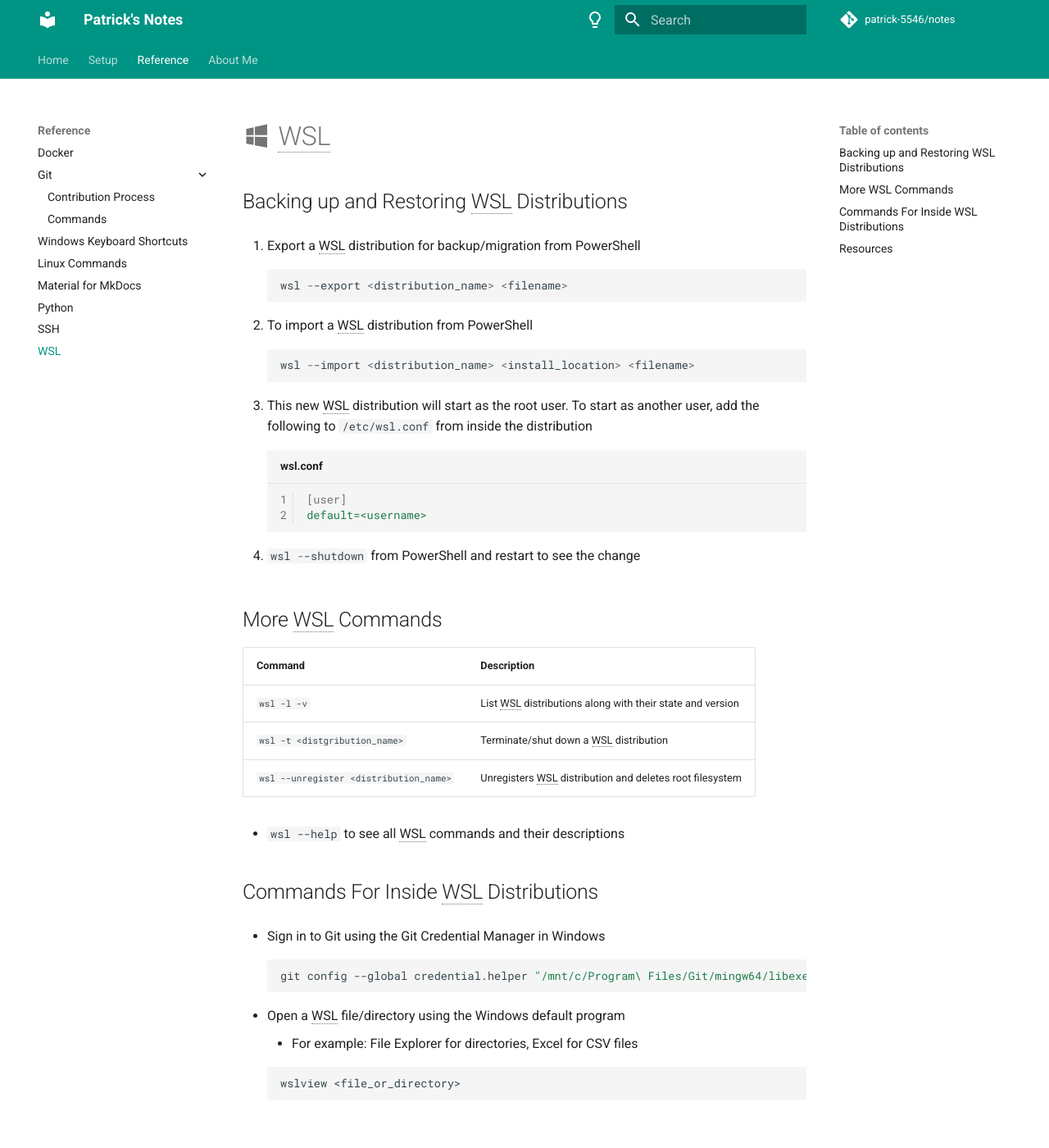
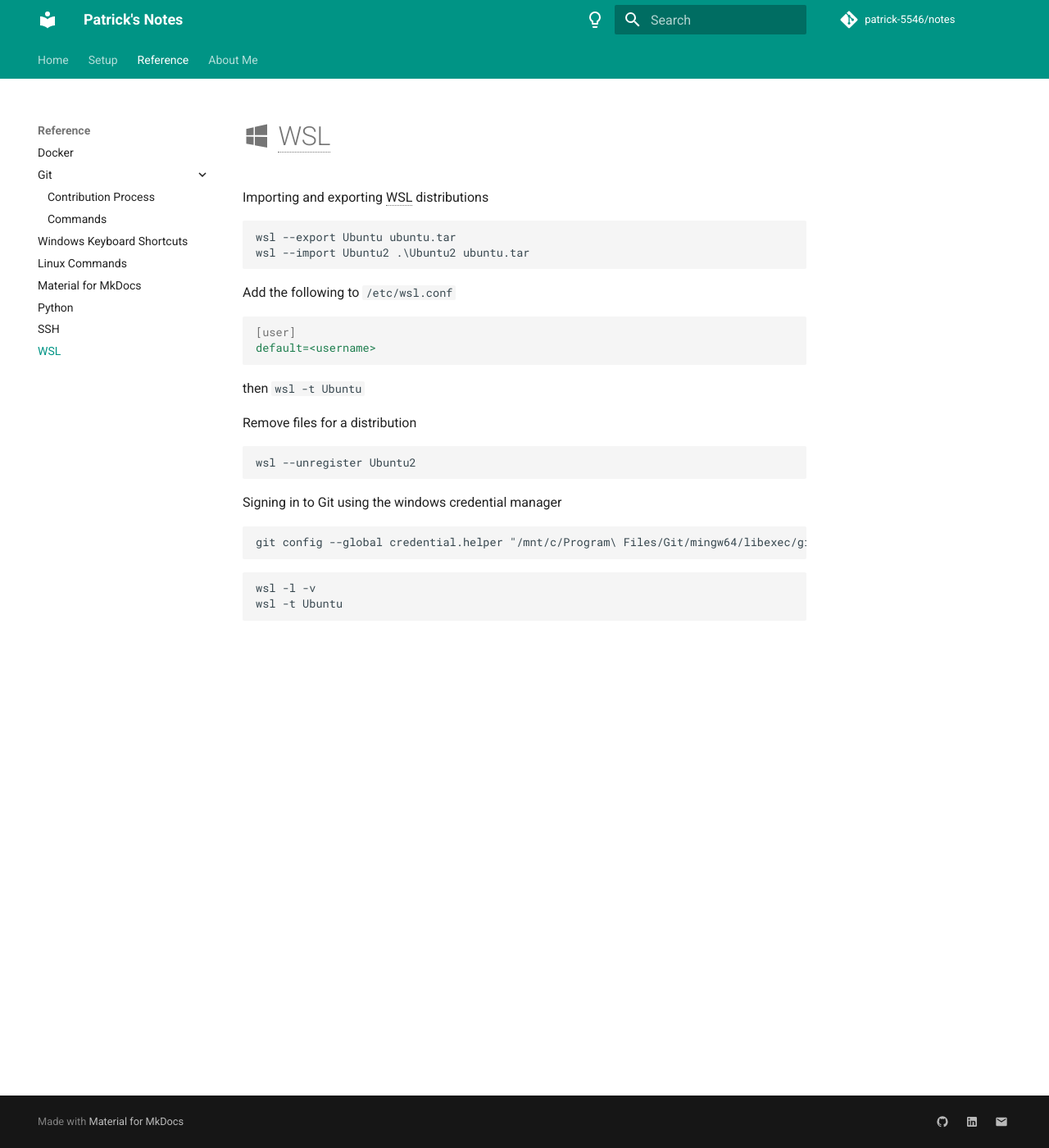
Before and after one commit to patrick-5546/notes, an MkDocs documentation site: the page built from docs/reference/wsl.md, in a window 1280 px wide and 1400 px high. Shown: the whole window at 82% size. Built offline with MkDocs 1.6.1 and Material for MkDocs 9.7.7, drawn with Linux system fonts in a browser that asks for light colours; comment, search, counter and statistics services are not loaded; some of the changed text lies outside the part shown.

Commit message:
Revert "Write WSL page"
This reverts commit 46a03fe99dcabd50b8219478eb13b92547e77ff9.

````diff
--- a/docs/reference/wsl.md
+++ b/docs/reference/wsl.md
@@ -1,58 +1,36 @@
 # :material-microsoft-windows: WSL
 
-## Backing up and Restoring WSL Distributions
+Importing and exporting WSL distributions
 
-1. Export a WSL distribution for backup/migration from PowerShell
+```
+wsl --export Ubuntu ubuntu.tar
+wsl --import Ubuntu2 .\Ubuntu2 ubuntu.tar
+```
 
-    ``` powershell
-    wsl --export <distribution_name> <filename>
-    ```
+Add the following to `/etc/wsl.conf`
 
-2. To import a WSL distribution from PowerShell
+``` yaml
+[user]
+default=<username>
+```
 
-    ``` powershell
-    wsl --import <distribution_name> <install_location> <filename>
-    ```
+then `wsl -t Ubuntu`
 
-3. This new WSL distribution will start as the root user. To start as another user, add the following to `/etc/wsl.conf` from inside the distribution
+Remove files for a distribution
 
-    ``` yaml linenums="1" title="wsl.conf"
-    [user]
-    default=<username>
-    ```
+```
+wsl --unregister Ubuntu2
+```
 
-4. `#!powershell wsl --shutdown` from PowerShell and restart to see the change
+Signing in to Git using the windows credential manager
 
-## More WSL Commands
+```
+git config --global credential.helper "/mnt/c/Program\ Files/Git/mingw64/libexec/git-core/git-credential-manager-core.exe"
+```
 
-| Command | Description |
-| ------- | ----------- |
-| `wsl -l -v` | List WSL distributions along with their state and version |
-| `wsl -t <distgribution_name>` | Terminate/shut down a WSL distribution |
-| `wsl --unregister <distribution_name>` | Unregisters WSL distribution and deletes root filesystem |
-
-- `wsl --help` to see all WSL commands and their descriptions
-
-## Commands For Inside WSL Distributions
-
-- Sign in to Git using the Git Credential Manager in Windows
-
-    ``` sh
-    git config --global credential.helper "/mnt/c/Program\ Files/Git/mingw64/libexec/git-core/git-credential-manager-core.exe"
-    ```
-
-- Open a WSL file/directory using the Windows default program
-    - For example: File Explorer for directories, Excel for CSV files
-
-    ``` sh
-    wslview <file_or_directory>
-    ```
-
-## Resources
-
-- [Install WSL](https://docs.microsoft.com/en-us/windows/wsl/install)
-- [Export and import WSL distributions](https://winaero.com/export-import-wsl-linux-distro-windows-10/)
-- [Change default user in WSL 2](https://github.com/microsoft/WSL/issues/4276#issuecomment-553367389)
-- [Get started using Git on WSL](https://docs.microsoft.com/en-us/windows/wsl/tutorials/wsl-git)
+```
+wsl -l -v
+wsl -t Ubuntu
+```
 
 --8<-- "includes/abbreviations.md"
````
Also changed, not shown: docs/setup/terminal/zsh.md (+1 -0 lines).
